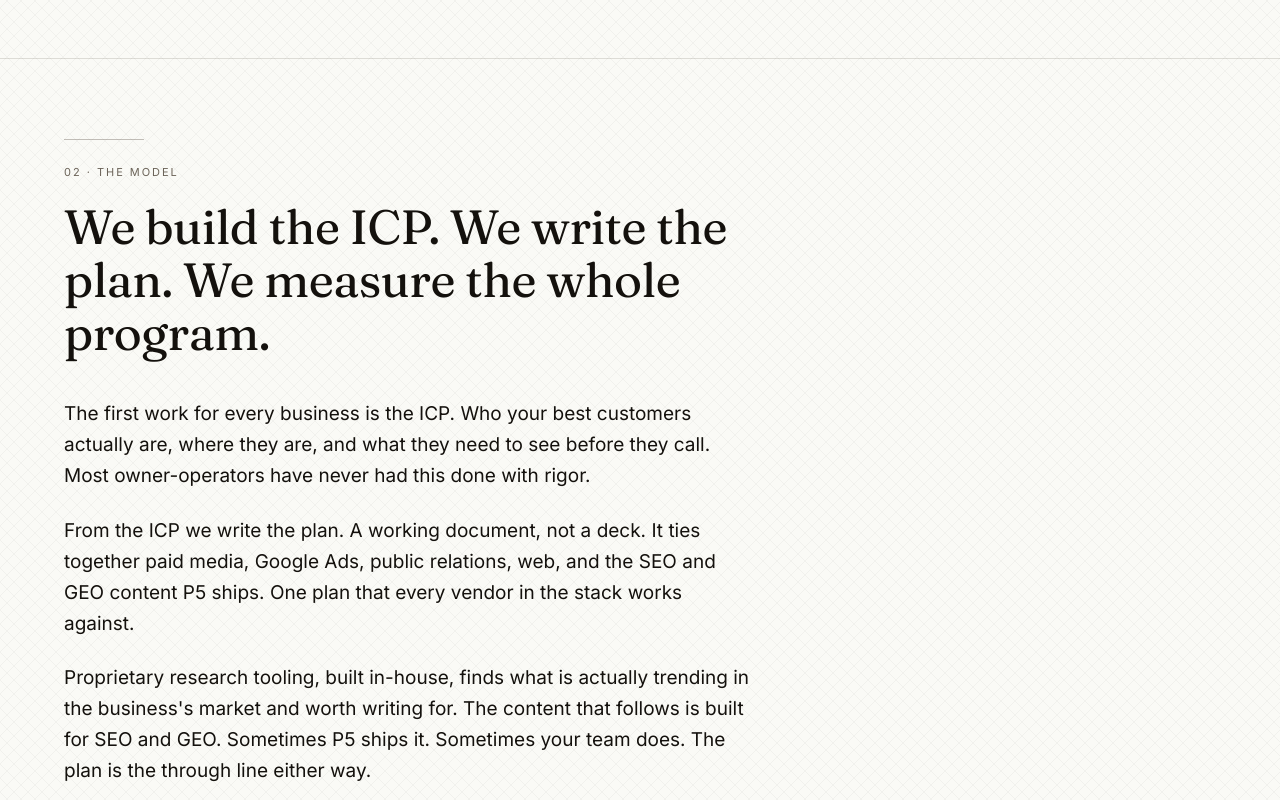
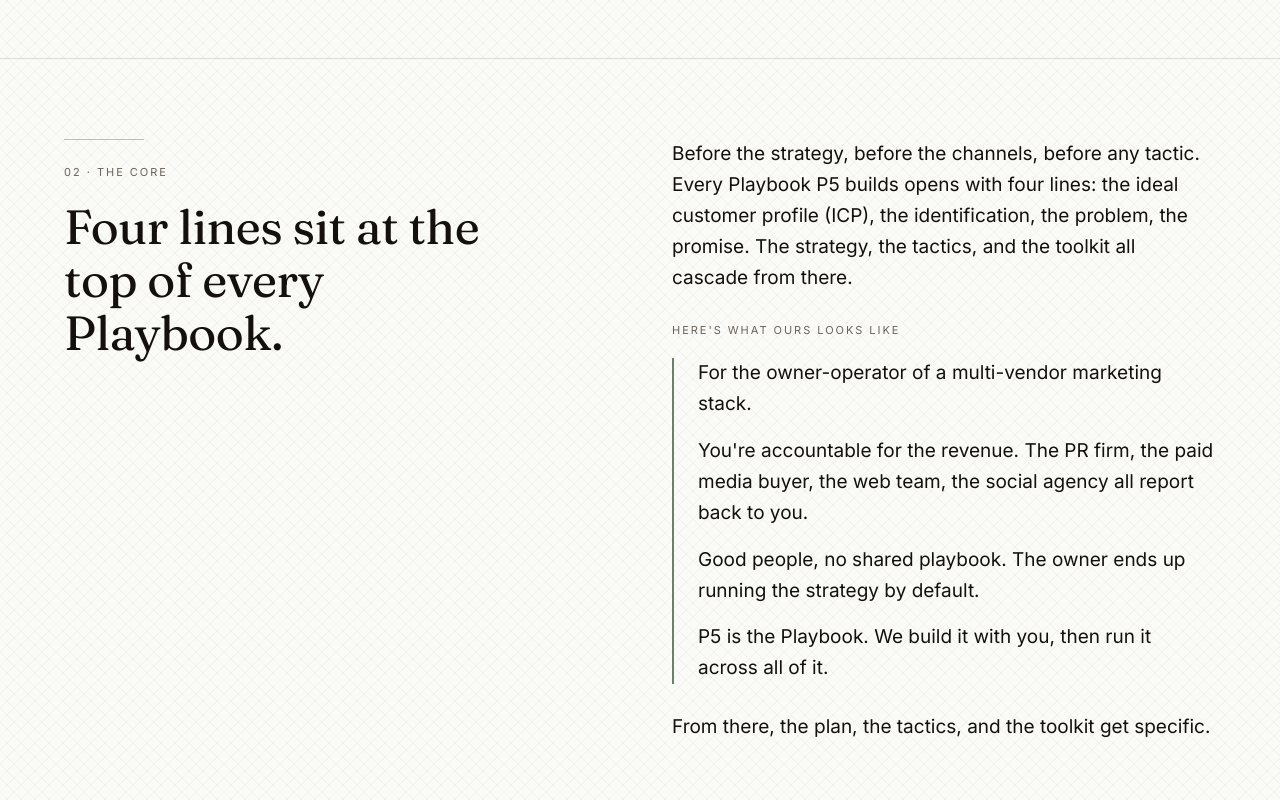
Before and after one commit to rldonnell/p5-website, a Next.js app: page / in a window 1280 px wide. Shown: the part 1420-2220 px from the top of the page. Built offline with nearby package versions, Linux system fonts and the light colour scheme.

Commit message:
Add The Core section; soften Problem copy; renumber downstream sections

```diff
--- a/app/page.tsx
+++ b/app/page.tsx
@@ -1,6 +1,7 @@
 import Nav from "@/components/Nav";
 import Hero from "@/components/sections/Hero";
 import Problem from "@/components/sections/Problem";
+import Core from "@/components/sections/Core";
 import Model from "@/components/sections/Model";
 import Practice from "@/components/sections/Practice";
 import Fieldwork from "@/components/sections/Fieldwork";
@@ -15,6 +16,7 @@
       <main>
         <Hero />
         <Problem />
+        <Core />
         <Model />
         <Practice />
         <Fieldwork />
--- /dev/null
+++ b/components/sections/Core.tsx
@@ -0,0 +1,53 @@
+export default function Core() {
+  return (
+    <section
+      id="the-core"
+      aria-labelledby="core-heading"
+      className="max-w-site mx-auto px-6 md:px-12 lg:px-16 py-12 md:py-16 lg:py-20 border-t border-taupe/20"
+    >
+      <div className="grid grid-cols-1 md:grid-cols-12 gap-8 md:gap-12 lg:gap-16">
+        <div className="md:col-span-5">
+          <div className="w-20 h-px bg-taupe/40 mb-6" aria-hidden="true" />
+          <p className="text-[11px] tracking-eyebrow uppercase text-taupe mb-5">
+            02  ·  The Core
+          </p>
+          <h2
+            id="core-heading"
+            className="font-display font-normal text-ink leading-[1.1] tracking-[-0.01em] text-[32px] md:text-[40px] lg:text-[48px]"
+          >
+            Four lines sit at the top of every Playbook.
+          </h2>
+        </div>
+
+        <div className="md:col-span-6 md:col-start-7 space-y-5">
+          <p className="text-ink leading-relaxed text-[17px] md:text-[19px]">
+            Before the strategy, before the channels, before any tactic. Every Playbook P5 builds opens with four lines: the ideal customer profile (ICP), the identification, the problem, the promise. The strategy, the tactics, and the toolkit all cascade from there.
+          </p>
+
+          <p className="pt-2 text-[11px] tracking-eyebrow uppercase text-taupe">
+            Here&apos;s what ours looks like
+          </p>
+
+          <div className="border-l-2 border-forest pl-6 space-y-4">
+            <p className="text-ink leading-relaxed text-[17px] md:text-[19px]">
+              For the owner-operator of a multi-vendor marketing stack.
+            </p>
+            <p className="text-ink leading-relaxed text-[17px] md:text-[19px]">
+              You&apos;re accountable for the revenue. The PR firm, the paid media buyer, the web team, the social agency all report back to you.
+            </p>
+            <p className="text-ink leading-relaxed text-[17px] md:text-[19px]">
+              Good people, no shared playbook. The owner ends up running the strategy by default.
+            </p>
+            <p className="text-ink leading-relaxed text-[17px] md:text-[19px]">
+              P5 is the Playbook. We build it with you, then run it across all of it.
+            </p>
+          </div>
+
+          <p className="pt-2 text-ink leading-relaxed text-[17px] md:text-[19px]">
+            From there, the plan, the tactics, and the toolkit get specific.
+          </p>
+        </div>
+      </div>
+    </section>
+  );
+}
--- a/components/sections/Fieldwork.tsx
+++ b/components/sections/Fieldwork.tsx
@@ -12,7 +12,7 @@
         <div className="grid grid-cols-1 lg:grid-cols-12 gap-12 lg:gap-16 items-center">
           <div className="lg:col-span-7 max-w-[680px]">
             <p className="text-[11px] tracking-eyebrow uppercase text-taupe mb-5">
-              04  ·  Forthcoming
+              05  ·  Forthcoming
             </p>
             <h2
               id="fieldwork-heading"
--- a/components/sections/Manifesto.tsx
+++ b/components/sections/Manifesto.tsx
@@ -7,7 +7,7 @@
     >
       <div className="max-w-[680px] mx-auto">
         <p className="text-[11px] tracking-eyebrow uppercase text-taupe mb-6">
-          06  ·  Why P5
+          07  ·  Why P5
         </p>
         <p
           id="manifesto-heading"
--- a/components/sections/Model.tsx
+++ b/components/sections/Model.tsx
@@ -8,7 +8,7 @@
       <div className="max-w-[68ch]">
         <div className="w-20 h-px bg-taupe/40 mb-6" aria-hidden="true" />
         <p className="text-[11px] tracking-eyebrow uppercase text-taupe mb-5">
-          02  ·  The model
+          03  ·  The model
         </p>
         <h2
           id="model-heading"
--- a/components/sections/Playbook.tsx
+++ b/components/sections/Playbook.tsx
@@ -15,7 +15,7 @@
         <div className="lg:col-span-7 max-w-[720px]">
           <div className="w-14 h-px bg-forest mb-8" aria-hidden="true" />
           <p className="text-[11px] tracking-eyebrow uppercase text-taupe mb-6">
-            05  ·  The first step
+            06  ·  The first step
           </p>
           <h2
             id="playbook-heading"
--- a/components/sections/Practice.tsx
+++ b/components/sections/Practice.tsx
@@ -31,7 +31,7 @@
       <div className="mb-16 md:mb-20">
         <div className="w-20 h-px bg-taupe/40 mb-6" aria-hidden="true" />
         <p className="text-[11px] tracking-eyebrow uppercase text-taupe mb-5">
-          03  ·  In practice
+          04  ·  In practice
         </p>
         <h2
           id="practice-heading"
```
